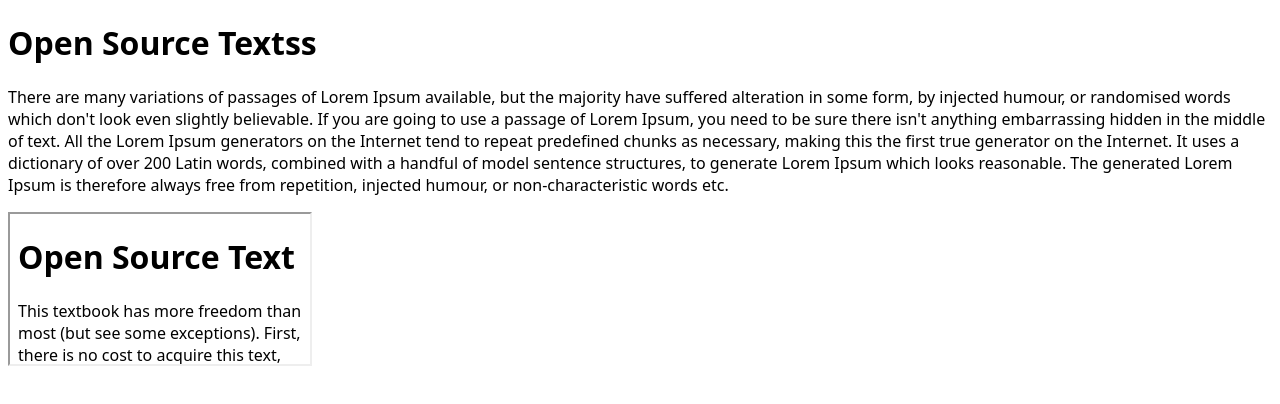
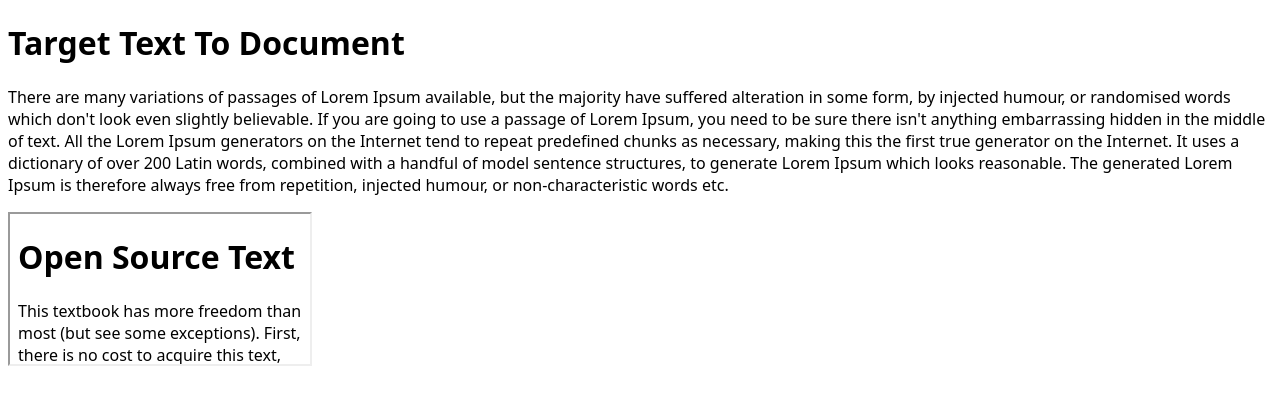
Before and after one commit to ciss1995/ciss1995.github.io, a plain HTML site: page target_text_to_document.html in a window 1280 px wide. Drawn offline with Linux system fonts and the light colour scheme.

Commit message:
Load fragment

```diff
--- a/target_text_to_document.html
+++ b/target_text_to_document.html
@@ -61,7 +61,7 @@
   </head>
   <body>
     <div>
-      <h1 id="firstTitle">Open Source Textss</h1>
+      <h1 id="firstTitle">Target Text To Document</h1>
       <p>
         There are many variations of passages of Lorem Ipsum available,
         but the majority have suffered alteration in some form, by injected humour, or randomised words which don't look even slightly believable.
```
